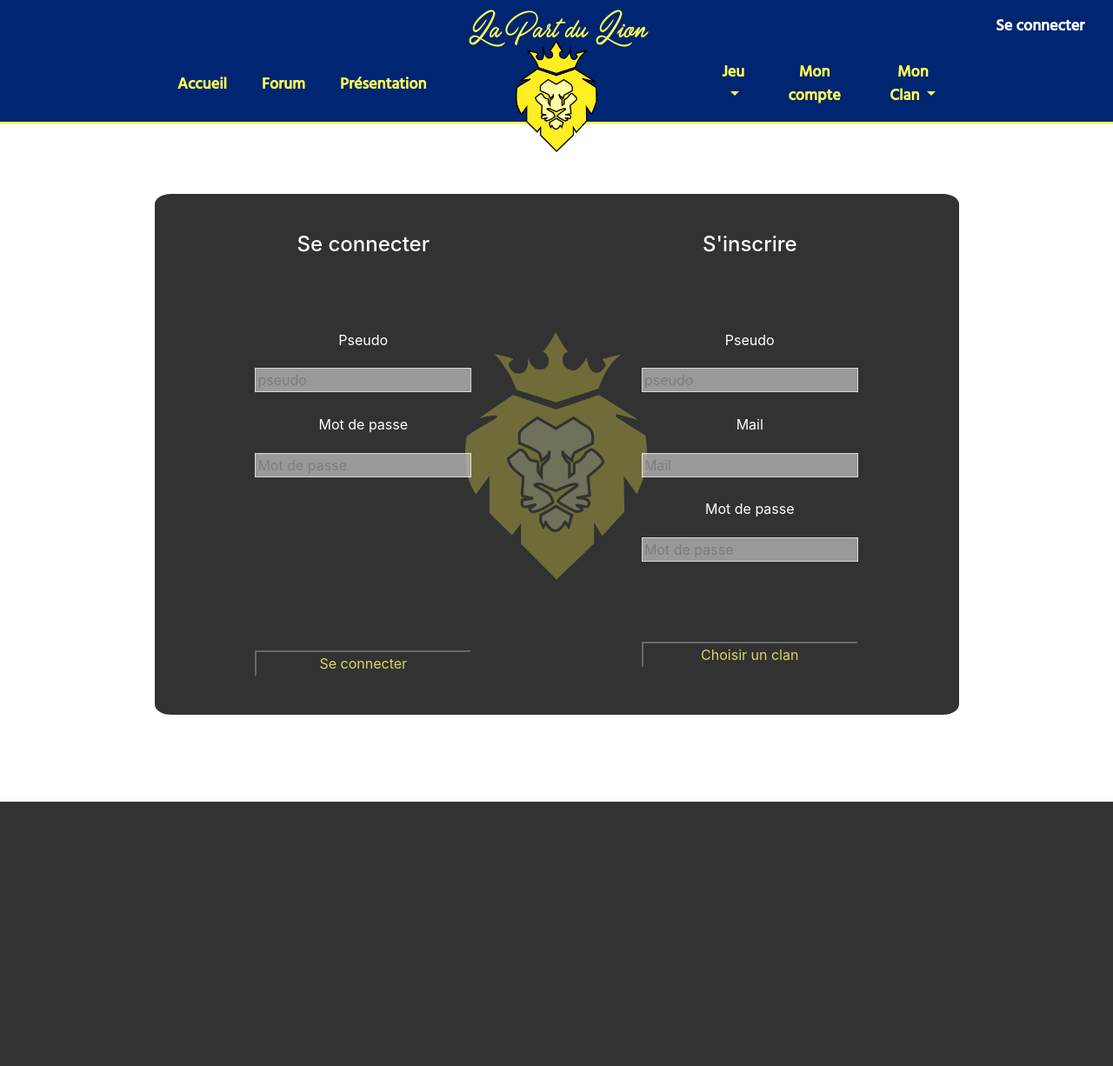
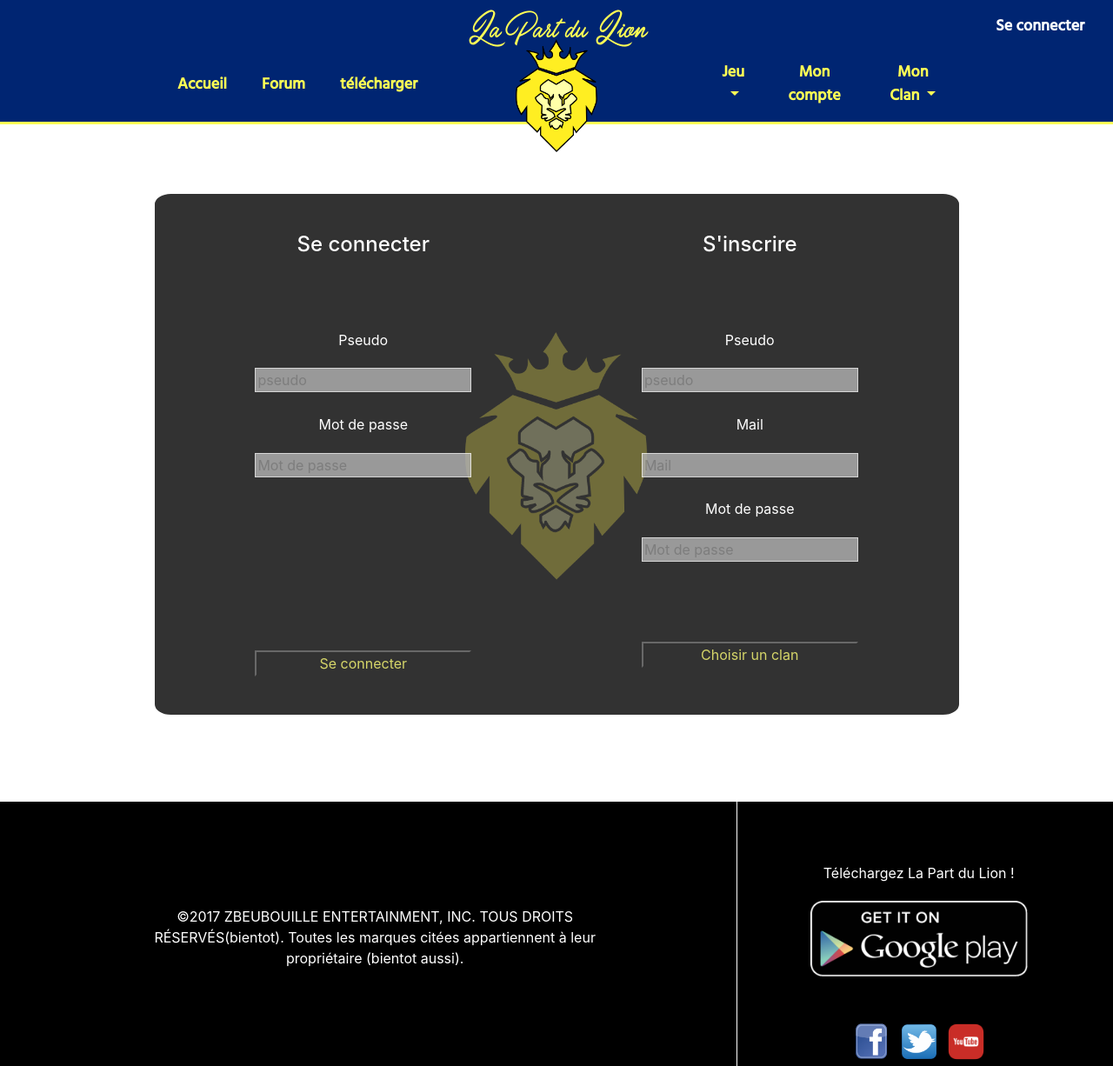
Before and after one commit to LeoPetit/La-Part-Du-Lion, a CodeIgniter app: page /projet_licence/index.php/Utilisateur_Controller in a window 1280 px wide. Shown: the whole page at 87% size. Before the commit the page ends 922 px from the top, so only its background shows below. Run offline with CodeIgniter, Linux system fonts and the light colour scheme; some libraries are stand-ins or nearby versions.

Commit message:
footer :)

```diff
--- a/Web/application/CSS/boutique.css
+++ b/Web/application/CSS/boutique.css
@@ -15,7 +15,7 @@
 }
 
 .articleItem{
-    background-color: #A0A0A0;
+    background-color: #D5D5D5;
     border-radius: 10px;
     border: 3px solid black;
     margin: auto;
@@ -63,6 +63,7 @@
 
 .shopContent{
     margin:auto;
+    margin-bottom: 100px;
     padding-left: 150px;
     padding-right: 150px;
 }
--- a/Web/application/CSS/compte.css
+++ b/Web/application/CSS/compte.css
@@ -3,8 +3,7 @@
 }
 
 .bloc_compte{
-    margin:auto;
-    margin-top: 100px;
+    margin: 100px auto 100px auto;
     width: 30%;
     border-radius: 20px;
     background-color: #A0A0A0;
--- a/Web/application/CSS/connection.css
+++ b/Web/application/CSS/connection.css
@@ -99,8 +80,73 @@ ul li .animatedItem{
     transition:0.5s left,0.5s width,0.5s opacity;
 }
 
+.menu{
+    border-radius: 7%;
+    background-color: #A0A0A0;
+    color: white;
+    position: absolute;
+    left: 30%;
+}
+
+.menuItem{
+    font-weight: bold;
+    color: white;
+    font-size: 1.8em;
+}
+
+.listItem{
+    height: 40px;
+    list-style-type: none;
+    padding-right: 20px;
+}
+
+.control-labelCheckBox{
+    border: 4px solid white;
+    border-radius: 20px;
+    padding: 5px 30px;
+    background-color: black;
+    font-weight: bold;
+    color: white;
+    margin: 35px;
+}
+
+#validationButton{
+    position: absolute;
+    z-index: 0;
+    top: 80%;
+    left: 0;
+    right: 0;
+    margin-left: auto;
+    margin-right: auto;
+    width: 250px;
+}
+
+.spanError{
+    position: absolute;
+    left:0;
+    right:0;
+    margin: auto;
+    text-align: center;
+    color: red
+}
 
 @media only screen and (max-width: 990px) {
+
+    .form.row{
+        margin-top: 40%;
+    }
+
+    .validConnexion{
+        margin-top: 0;
+    }
+
+    .validRegister{
+        margin-top: 0;
+    }
+
+    .backLogo{
+        opacity: 0;
+    }
 
     img.img-responsive.logo{
         display:none;
--- a/Web/application/CSS/style.css
+++ b/Web/application/CSS/style.css
@@ -58,7 +58,6 @@ nav.navbar.navbar-expand-lg{
 
 .navbar-expand-lg .navbar-nav .nav-link{
     padding-left: 2rem;
-
 }
 
 a.dropdown-item{
@@ -135,6 +134,59 @@ a.nav-link.phoneDeconnexion{
     background-color: #FFFF55;
     border-radius: 1px;
 }
+/*footer*/
+.footerContent{
+    height: 38vh;
+    background-color: black;
+    color: white;
+    margin: auto;
+    width: 100%;
+    overflow: hidden;
+}
+
+.linksContent{
+    border-right: 1px solid white;
+}
+
+.footerContent p{
+    margin: 15%;
+    text-align: center;
+}
+
+.networks p{
+    margin: auto;
+    margin-top: 70px;
+}
+
+.androidButtonFooter{
+    margin-top: 20px;
+    margin-bottom: 50px;
+    width: 250px;
+}
+
+.networks{
+    text-align: center;
+}
+
+.networksButton{
+}
+
+.facebook{
+    width: 50px;
+    height: 50px;
+}
+
+.twitter{
+    width: 50px;
+    height: 50px;
+    padding:5px;
+}
+
+.youtube{
+    width: 50px;
+    height: 50px;
+    padding: 2px;
+}
 
 @media only screen and (max-width: 990px) {
     .logo{
@@ -163,6 +215,34 @@ a.nav-link.phoneDeconnexion{
 
     .navbar-expand-lg .navbar-nav .nav-link{
         padding-left: 1rem;
+    }
 
+    .footerContent{
+        margin-top: 100px;
+        height: 500px;
+    }
+
+    .linksContent{
+        border-right: 0;
+        border-bottom: 1px solid white;
+    }
+
+    .networks p{
+        margin-top: 20px;
+    }
+
+    .androidButtonFooter{
+        margin-top: 0;
+        margin-bottom: 20px;
+    }
+
+    .networks{
+        margin-left: auto;
+        margin-right: auto;
+    }
+
+    .footerContent p{
+        margin: 7%;
+        text-align: center;
     }
 }
--- a/Web/application/JS/choixClan.js
+++ b/Web/application/JS/choixClan.js
@@ -18,3 +18,7 @@ $("input[id*='clan']").click(function() {
     $("#content"+id).show();
     $('#validationButton').prop("disabled",false);
 });
+
+$("footer").each(function() {
+    $(this).hide();
+});
--- a/Web/application/JS/navbar.js
+++ b/Web/application/JS/navbar.js
@@ -14,13 +14,3 @@ $(function(){
     }
 
 });
-
-
-$(function() {
-    $('#presentationButton').on('click', function() { // Au clic sur un élément
-        var page = $(this).attr('href'); // Page cible
-        var speed = 750; // Durée de l'animation (en ms)
-        $('html, body').animate( { scrollTop: $(page).offset().top }, speed ); // Go
-        return false;
-    });
-});
--- a/Web/application/views/Accueil/index.php
+++ b/Web/application/views/Accueil/index.php
@@ -29,6 +29,7 @@
                 <div class="details col-lg-6">
                     <H3>Qu'est-ce que "La part du lion" ?</H3>
                     <p class="lead">La part du Lion est un jeu mobile de conquète en équipe à travers la ville de Belfort. Rejoignez l'un des sept clans dans cette guerres est faites le grandirafin de devenirle plus puissant de la ville.</p>
+                    <img class="androidButton" src="<?php echo base_url()?>application/assets/images/androidButton.png" alt="">
                 </div>
                 <img class="phone col-lg-6" src="<?php echo base_url()?>application/assets/images/phone.png" alt="">
             </div>
--- a/Web/application/views/Connection/index.php
+++ b/Web/application/views/Connection/index.php
@@ -155,6 +155,7 @@
 
                                     echo form_submit($data);
                                 ?>
+                            </div>
                         </div>
                     </form>
                 </div>
--- a/Web/application/views/Jeu/map.php
+++ b/Web/application/views/Jeu/map.php
@@ -22,7 +22,7 @@ defined('BASEPATH') OR exit('No direct script access allowed');
 
 <body>
 
-<div id="googleMap" style="width:100%;min-height: 82vh;"></div>
+<div id="googleMap" style="width:100%;"></div>
     <div id="legendeMap" class="row col-md-12">
         <div class="legendeClan col-sm-3">
             <img class="legendPicture" src="<?php echo base_url()?>application/assets/images/logos/png/logo_exilés.png"/>
--- a/Web/application/views/Nav/footer.php
+++ b/Web/application/views/Nav/footer.php
@@ -7,6 +7,23 @@
  */
 ?>
 
+<div class="footerContent row col-lg-12">
+    <div class="linksContent col-lg-8">
+        <p>©2017 ZBEUBOUILLE ENTERTAINMENT, INC. TOUS DROITS RÉSERVÉS(bientot).
+            Toutes les marques citées appartiennent à leur propriétaire (bientot aussi).</p>
+    </div>
+    <div class="networks col-md-4">
+        <p>Téléchargez La Part du Lion !</p>
+        <img class="androidButtonFooter" src="<?php echo base_url()?>application/assets/images/androidButton.png" alt="">
+        <div class="networksButton">
+            <img class="facebook" src="<?php echo base_url()?>application/assets/images/facebook_logo.png" alt="">
+            <img class="twitter" src="<?php echo base_url()?>application/assets/images/twitter_logo.png" alt="">
+            <img class="youtube" src="<?php echo base_url()?>application/assets/images/youtube_logo.png" alt="">
+        </div>
+
+    </div>
+</div>
+
 <script type="text/javascript" src="<?php echo base_url();?>application/libraries/jquery-3.2.1.min.js"></script>
 <!--<script src="https://code.jquery.com/jquery-3.2.1.slim.min.js" integrity="sha384-KJ3o2DKtIkvYIK3UENzmM7KCkRr/rE9/Qpg6aAZGJwFDMVNA/GpGFF93hXpG5KkN" crossorigin="anonymous"></script>-->
 <script src="https://cdnjs.cloudflare.com/ajax/libs/popper.js/1.12.3/umd/popper.min.js" integrity="sha384-vFJXuSJphROIrBnz7yo7oB41mKfc8JzQZiCq4NCceLEaO4IHwicKwpJf9c9IpFgh" crossorigin="anonymous"></script>
--- a/Web/application/views/Nav/navbar.php
+++ b/Web/application/views/Nav/navbar.php
@@ -26,7 +26,7 @@
                 <?php echo anchor('index.php/Welcome/show/', 'Forum', 'class="nav-link"') ?>
             </li>
             <li class="nav-item">
-                <?php echo anchor('#presentation', 'Présentation', 'class="nav-link" id="presentationButton"') ?>
+                <?php echo anchor('Utilisateur_Controller', 'télécharger', 'class="nav-link" id="presentationButton"') ?>
             </li>
         </ul>
 
```
Also changed, not shown: other parts of Web/application/CSS/connection.css (+4 -63 lines), Web/application/CSS/home.css (+15 -0 lines), Web/application/CSS/map.css (+0 -10 lines), Web/application/JS/decoupe_map.js (+18 -0 lines), Web/application/views/Clan/choisirClan.php (+6 -7 lines).
